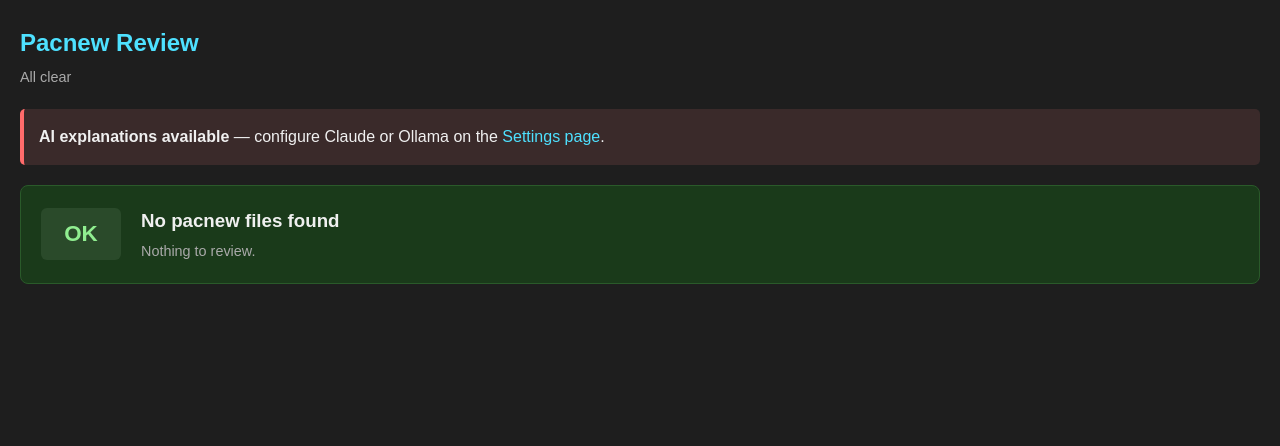
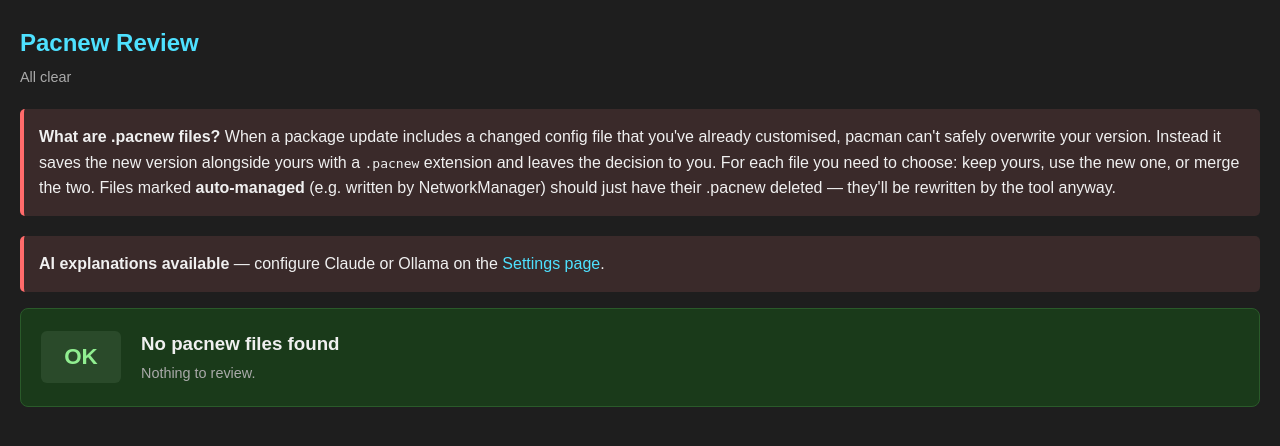
Before and after one commit to interceptor/garuda-pilot, a FastAPI app: page /pacnew in a window 1280 px wide. Shown: the part 56-502 px from the top of the page. Run offline with FastAPI, Linux system fonts and the light colour scheme; data that the repository does not hold is empty.

Commit message:
Add intro blurb and pre-merge backup history to pacnew page (v0.5.13)
Intro: plain-English explanation of what .pacnew files are and what to
do with them, shown at the top of the page above the file list.

Backup system:
- save_backup() copies the current file to
  ~/.local/share/garuda-pilot/pacnew-backups/ (no root needed — we can
  read /etc files as user, write to ~/.local as user)
- A companion .path file records the exact original path to avoid ambiguity
  when sanitised filenames contain underscores
- Called automatically whenever an AI merge is generated
- list_backups() returns entries sorted newest first
- Backup history shown at page bottom: file, timestamp, size, copy-ready
  restore command (sudo cp backup /etc/original)

Co-Authored-By: Claude Sonnet 4.6 <noreply@anthropic.com>

```diff
--- a/garuda_pilot/analysis/pacnew.py
+++ b/garuda_pilot/analysis/pacnew.py
@@ -461,6 +461,54 @@ async def merge_ollama(f: PacnewFile, base_url: str, model: str) -> tuple[str, s
         return "", "Unexpected response from Ollama."
 
 
+def save_backup(f: PacnewFile, backup_dir: Path) -> str | None:
+    """Copy the current file to backup_dir before merging.
+
+    Returns the backup file path, or None if the file couldn't be read.
+    A companion .path file stores the original path to avoid ambiguity when
+    reconstructing it from a sanitised filename.
+    """
+    from datetime import datetime
+    cur_text, _ = get_file_contents(f)
+    if cur_text is None:
+        return None
+    backup_dir.mkdir(parents=True, exist_ok=True)
+    sanitized = f.current_path.lstrip("/").replace("/", "_")
+    ts = datetime.now().strftime("%Y%m%d-%H%M%S")
+    name = f"{sanitized}_{ts}"
+    backup_path = backup_dir / name
+    backup_path.write_text(cur_text)
+    # Companion file stores the exact original path so listing is unambiguous
+    Path(str(backup_path) + ".path").write_text(f.current_path)
+    return str(backup_path)
+
+
+def list_backups(backup_dir: Path) -> list[dict]:
+    """Return backup entries sorted newest first."""
+    if not backup_dir.exists():
+        return []
+    entries = []
+    for p in sorted(backup_dir.iterdir(), reverse=True):
+        if not p.is_file() or p.name.endswith(".path"):
+            continue
+        path_file = Path(str(p) + ".path")
+        original = path_file.read_text().strip() if path_file.exists() else p.name
+        # Parse timestamp from filename suffix _YYYYMMDD-HHMMSS
+        ts_display = ""
+        m = re.search(r"_(\d{8})-(\d{6})$", p.name)
+        if m:
+            d, t = m.group(1), m.group(2)
+            ts_display = f"{d[:4]}-{d[4:6]}-{d[6:]} {t[:2]}:{t[2:4]}:{t[4:]}"
+        entries.append({
+            "backup_path": str(p),
+            "filename": p.name,
+            "original_path": original,
+            "timestamp": ts_display,
+            "size": p.stat().st_size,
+        })
+    return entries
+
+
 def write_merge_temp(f: PacnewFile, content: str) -> str:
     """Write merged content to a temp file. Returns the temp file path."""
     import hashlib
--- a/garuda_pilot/config.py
+++ b/garuda_pilot/config.py
@@ -12,6 +12,7 @@ class Config:
     host: str = "127.0.0.1"
     port: int = 8471
     db_path: Path = field(default_factory=lambda: Path.home() / ".local/share/garuda-pilot/garuda-pilot.db")
+    pacnew_backup_dir: Path = field(default_factory=lambda: Path.home() / ".local/share/garuda-pilot/pacnew-backups")
     pacman_log: Path = field(default_factory=lambda: Path("/var/log/pacman.log"))
     check_interval_minutes: int = 30
     news_interval_minutes: int = 120
@@ -45,6 +46,7 @@ class Config:
     def ensure_dirs(self) -> None:
         """Create data directories if they don't exist."""
         self.db_path.parent.mkdir(parents=True, exist_ok=True)
+        self.pacnew_backup_dir.mkdir(parents=True, exist_ok=True)
 
     def save(self) -> None:
         """Write current config back to config.toml, preserving unknown keys."""
--- a/garuda_pilot/routes/pacnew.py
+++ b/garuda_pilot/routes/pacnew.py
@@ -27,6 +27,7 @@ async def pacnew_page(request: Request):
 
     files = await pn.find_pacnew_files()
     ollama_ok = await pn.ollama_available(config.ollama_url) if config.ollama_url else False
+    backups = pn.list_backups(config.pacnew_backup_dir)
 
     return templates.TemplateResponse(request, "pacnew.html", {
         "request": request,
@@ -35,6 +36,7 @@ async def pacnew_page(request: Request):
         "has_claude": bool(config.claude_api_key),
         "has_ollama": ollama_ok,
         "ollama_model": config.ollama_model,
+        "backups": backups,
     })
 
 
@@ -117,6 +119,9 @@ async def pacnew_merge(request: Request, path: str = "", provider: str = "claude
     if err:
         return HTMLResponse(f'<div class="ai-explanation"><div class="ai-label" style="color:var(--warning);">Merge failed</div><p>{err}</p></div>')
 
+    # Auto-backup the current file before presenting the merge
+    pn.save_backup(f, config.pacnew_backup_dir)
+
     bullets, content = pn.parse_merge_response(content)
     tmp_path = pn.write_merge_temp(f, content)
     label = "Claude" if provider == "claude" else f"Ollama ({config.ollama_model})"
--- a/garuda_pilot/templates/pacnew.html
+++ b/garuda_pilot/templates/pacnew.html
@@ -19,8 +19,18 @@
     </p>
 </div>
 
+<div class="info-box" style="margin-bottom: 20px;">
+    <strong>What are .pacnew files?</strong>
+    When a package update includes a changed config file that you've already customised,
+    pacman can't safely overwrite your version. Instead it saves the new version alongside
+    yours with a <code>.pacnew</code> extension and leaves the decision to you.
+    For each file you need to choose: keep yours, use the new one, or merge the two.
+    Files marked <strong>auto-managed</strong> (e.g. written by NetworkManager) should
+    just have their .pacnew deleted — they'll be rewritten by the tool anyway.
+</div>
+
 {% if not has_claude and not has_ollama %}
-<div class="info-box" style="margin-bottom: 20px;">
+<div class="info-box" style="margin-bottom: 16px;">
     <strong>AI explanations available</strong> —
     configure Claude or Ollama on the <a href="/settings">Settings page</a>.
 </div>
@@ -107,6 +117,34 @@
 {% endfor %}
 {% endif %}
 
+{% if backups %}
+<div class="about-section" style="margin-top: 32px;">
+    <h2>Pre-merge backups</h2>
+    <p style="color: var(--text-muted); font-size: 0.9em; margin-bottom: 12px;">
+        A backup is saved automatically each time you generate an AI merge.
+        If a merge goes wrong, use the restore command below.
+    </p>
+    <table>
+    <thead>
+        <tr><th>File</th><th>Backed up</th><th>Size</th><th>Restore</th></tr>
+    </thead>
+    <tbody>
+    {% for b in backups %}
+    <tr>
+        <td><code style="font-size: 0.85em;">{{ b.original_path }}</code></td>
+        <td style="color: var(--text-muted); font-size: 0.85em; white-space: nowrap;">{{ b.timestamp }}</td>
+        <td style="color: var(--text-muted); font-size: 0.85em;">{{ (b.size / 1024) | round(1) }} KB</td>
+        <td>
+            {% set restore_cmd = "sudo cp " + b.backup_path + " " + b.original_path %}
+            <span class="upgrade-copy-link" onclick="copyText('{{ restore_cmd }}', this)">copy restore cmd</span>
+        </td>
+    </tr>
+    {% endfor %}
+    </tbody>
+    </table>
+</div>
+{% endif %}
+
 <script>
 const _diffLoaded = {};
 
--- a/pyproject.toml
+++ b/pyproject.toml
@@ -1,6 +1,6 @@
 [project]
 name = "garuda-pilot"
-version = "0.5.12"
+version = "0.5.13"
 description = "Upgrade management dashboard for Garuda Linux and Arch-based distros"
 authors = [
     {name = "Mike"}
```
